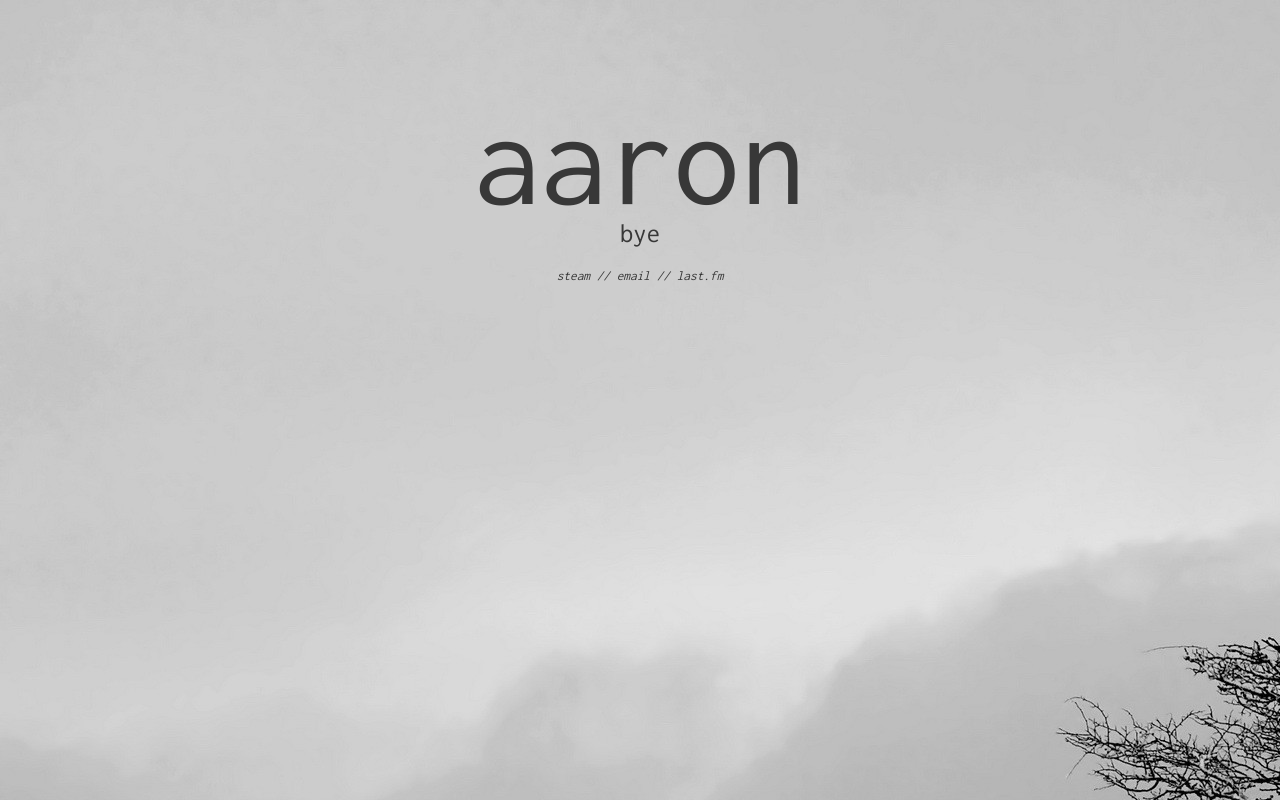
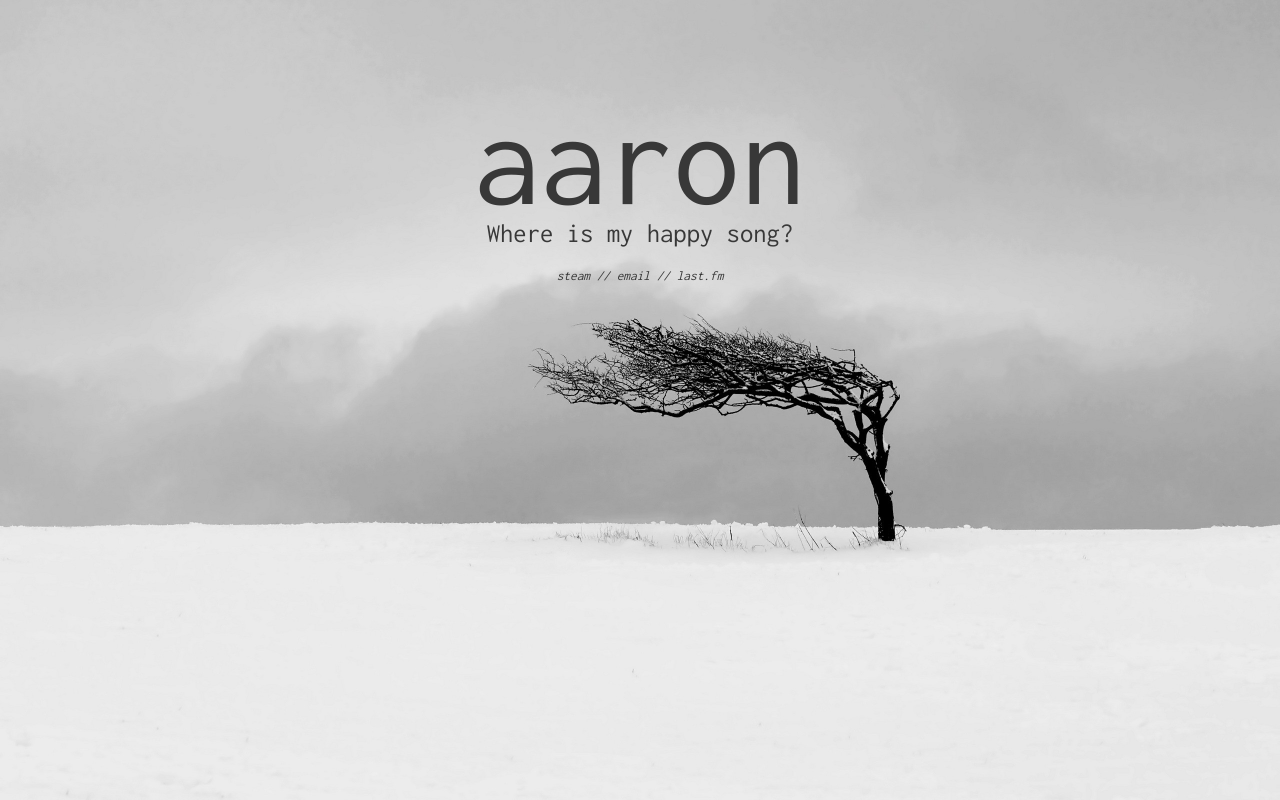
Before and after one commit to aropid/aropid.github.io, a plain HTML site: page index.html in a window 1280 px wide. Drawn offline with Linux system fonts and the light colour scheme.

Commit message:
quotes + bg fix

```diff
--- a/index.html
+++ b/index.html
@@ -9,14 +9,17 @@
    </head>
    <body marginwidth="0" marginheight="0">
       <style>
-         body {
-            background-image: url("images/5.jpg");
-            background-color: white;
-         }
+         html {
+            background: url(images/5.jpg) no-repeat center center fixed;
+            -webkit-background-size: cover;
+            -moz-background-size: cover;
+            -o-background-size: cover;
+            background-size: cover;
+}
       </style>
       <h1>aaron</h1>
       <script>
-         var text = ["I don't love you anymore", "goodbye", "bye"];
+         var text = ["I thought I would be more than this", "There's no room in your heart", "I don't know where I'm gonna go", "There's no one around when I need them the most", "Where is my happy song?"];
          var rand = text[Math.floor(Math.random() * text.length)];
          document.write("<h2>"+rand+"</h2>");
       </script>
```
